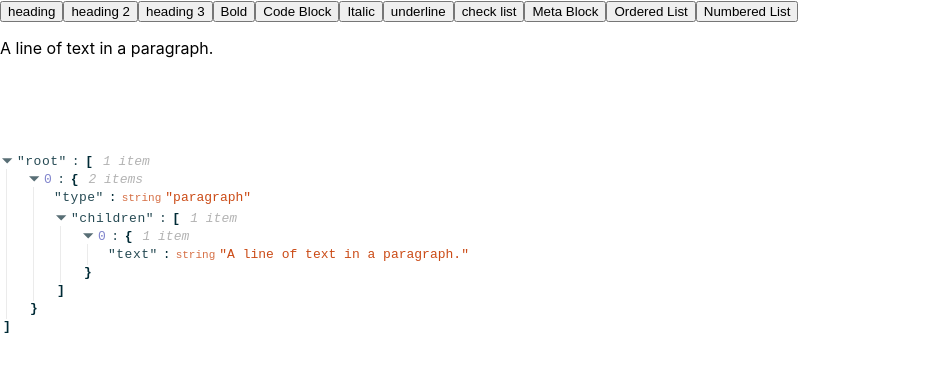
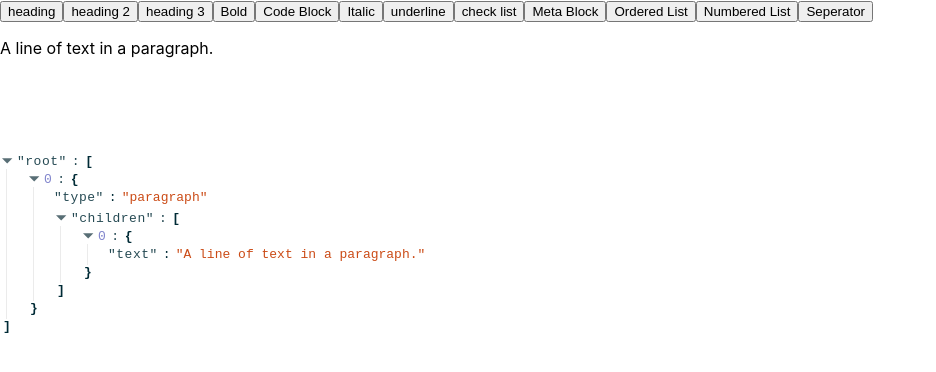
Before and after one commit to ujjwalmishra09/slate, a React (Create React App) app: page / in a window 1280 px wide. Shown: the top 372 px of the page, without its empty margins (0-936 px from the left). Built offline with nearby package versions, Linux system fonts and the light colour scheme.

Commit message:
new build

```diff
--- a/src/App.js
+++ b/src/App.js
@@ -43,6 +43,20 @@ const HeadingElement = props => {
       </h3>
     )
   }
+}
+
+const SeperatorElement = props => {
+  return (
+    <div {...props.attributes}>
+      <div contentEditable={false} style={{ textAlign: 'center' }}>
+        <span className="dot"></span>
+        <span className="dot"></span>
+        <span className="dot"></span>
+        <span className="dot"></span>
+      </div>
+      {props.children}
+    </div>
+  )
 }
 
 const VideoElement = ({ attributes, children, element }) => {
@@ -202,6 +216,13 @@ const withCustom = editor => {
       )
     }
 
+    else if (command.type === 'toggle_seperator_block') {
+      Editor.insertNodes(
+        editor,
+        {type: 'seperator', children: [{ text: '' }]}
+      )
+    }
+
 
     else if (command.type === 'toggle_meta_block') {
       const meta = {
@@ -247,7 +268,8 @@ const withCustom = editor => {
   }
 
   editor.isVoid = element => {
-    return element.type === 'meta-block' || element.type === 'video' ? true : isVoid(element)
+    console.log(element.type)
+    return element.type === 'meta-block' || element.type === 'video' || element.type === 'seperator' ? true : isVoid(element)
   }
 
   return editor
@@ -360,6 +382,8 @@ const App = () => {
         return <li {...props.attributes}>{props.children}</li>
       case 'numbered-list':
         return <ol {...props.attributes}>{props.children}</ol>
+      case 'seperator':
+        return <SeperatorElement {...props} />
       default:
         return <DefaultElement {...props} />
     }
@@ -469,6 +493,14 @@ const App = () => {
         >
           Numbered List
         </button>
+        <button
+          onMouseDown={event => {
+            event.preventDefault()
+            editor.exec({ type: 'toggle_seperator_block' })
+          }}
+        >
+          Seperator
+        </button>
       </div>
       <Editable
         renderElement={renderElement}
@@ -499,7 +531,16 @@ const App = () => {
     <br />
     <br />
     <br />
-    <ReactJson src={value} />
+    <ReactJson
+      onDelete={false}
+      onAdd={false}
+      enableClipboard={false}
+      displayDataTypes={false}
+      displayObjectSize={false}
+      onEdit={false}
+      shouldCollapse={false}
+      src={value}
+    />
     </>
   )
 }
--- a/src/index.css
+++ b/src/index.css
@@ -11,3 +11,12 @@ code {
   font-family: source-code-pro, Menlo, Monaco, Consolas, 'Courier New',
     monospace;
 }
+
+.dot {
+  height: 15px;
+  width: 15px;
+  background-color: #000;
+  border-radius: 50%;
+  display: inline-block;
+  margin-right: 10px;
+}
```
Also changed, not shown: 12 other files (tests, documents, lock files or other folders).
